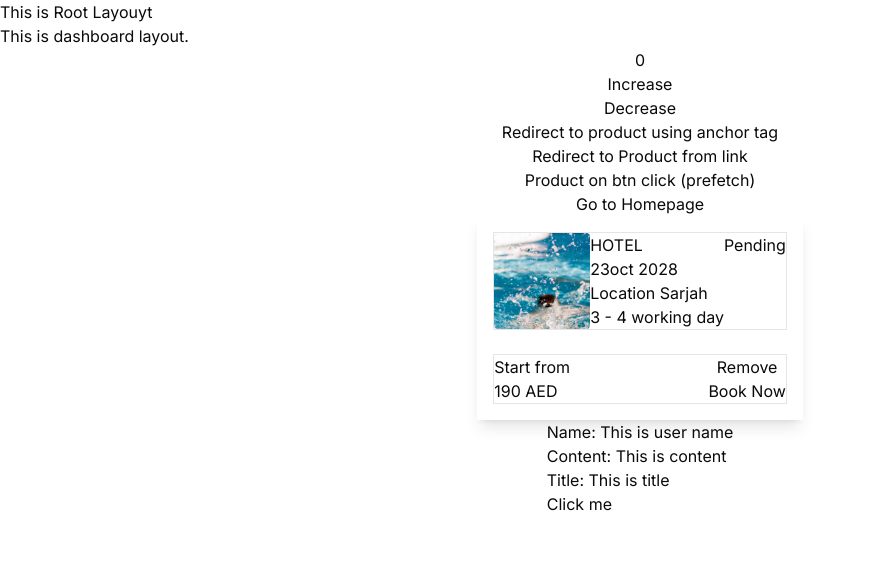
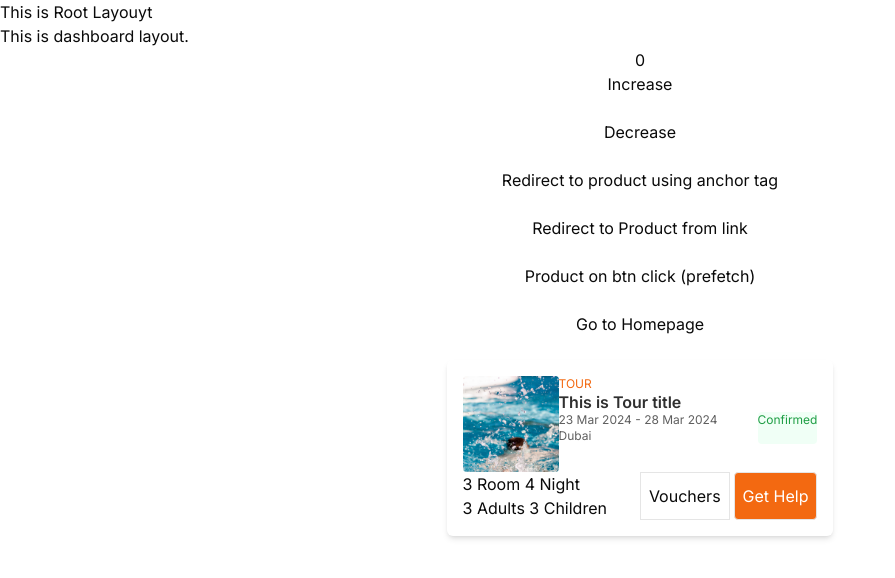
Before and after one commit to mausamtechno/stackblitz-starters-rplyou, a Next.js app: page /dashboard in a window 1280 px wide. Shown: the top 578 px of the page, without its empty margins (0-895 px from the left). Built offline with nearby package versions, Linux system fonts and the light colour scheme.

Commit message:
UI fixes

```diff
--- a/app/components/activity/BottomWrapper.tsx
+++ b/app/components/activity/BottomWrapper.tsx
@@ -32,10 +32,10 @@ const ActionButton = ({
 }: TActionButton) => {
   return (
     <div className="flex gap-x-1">
-      <button className="block py-1 px-2" onClick={handleSecondaryBtnClick}>
+      <button className="block py-1 px-2 border p-3" onClick={handleSecondaryBtnClick}>
         {secondaryBtnText}
       </button>
-      <button className="block py-1 px-2" onClick={handlePrimaryBtnClick}>
+      <button className="block py-1 px-2 bg-orange text-white border rounded p-3" onClick={handlePrimaryBtnClick}>
         {primaryBtnText}
       </button>
     </div>
@@ -88,26 +88,9 @@ const PostTourBookingInfo = ({
       <p>{`${adultCount} Adults ${childrenCount} Children`}</p>
     </div>
   );
-};
-
-type TServiceCardBottomWrapper = {
-  children: ReactNode;
-} & TActionButton;
-
-const ServiceCardBottomWrapper = ({
-  children,
-  ...remainingProps
-}: TServiceCardBottomWrapper) => {
-  return (
-    <div>
-      {children}
-      <ActionButton {...remainingProps} />
-    </div>
-  );
-};
+};;
 
 export {
-  ServiceCardBottomWrapper,
   ActionButton,
   PriceInfo,
   PostHotelBookingInfo,
--- a/app/components/activity/ImageWrapper.tsx
+++ b/app/components/activity/ImageWrapper.tsx
@@ -64,8 +64,8 @@ const ImageAndDescription: FC<TImageAndDescription> = ({
   children,
 }) => {
   return (
-    <div>
-      <Image src={imageURL} alt="image" />
+    <div className="flex">
+      <Image src={imageURL} alt="image" height={100} width={100} className="h-24 w-auto rounded" />
       <div>
         <p className="text-orange text-xs leading-4">{type}</p>
         <p className="text-steelGrey800 font-semibold leading-5">{title}</p>
--- a/app/components/activity/ServiceStatusContainer.tsx
+++ b/app/components/activity/ServiceStatusContainer.tsx
@@ -4,22 +4,22 @@ import { TServiceCard } from "../ServiceCard";
 const ServiceStatus = ({ status }: { status: TServiceCard["status"] }) => {
   const config = {
     Pending: {
-      textColor: "#FF8229",
-      bgColor: "#FFF6F0",
+      textColor: "text-[#FF8229]",
+      bgColor: "bg-[#FFF6F0]",
     },
     Confirmed: {
-      textColor: "#1F9E45",
-      bgColor: "#F0FFF6",
+      textColor: "text-[#1F9E45]",
+      bgColor: "bg-[#F0FFF6]",
     },
     Rejected: {
-      textColor: "#DC232F",
-      bgColor: "#FFF1F0",
+      textColor: "text-[#DC232F]",
+      bgColor: "bg-[#FFF1F0]",
     },
   };
 
   return (
     <p
-      className={`py-1 px-2 text-center text-xs rounded text-${config[status].textColor} bg-${config[status].bgColor}`}
+      className={`text-center text-xs rounded ${config[status].textColor} ${config[status].bgColor}`}
     >
       {status}
     </p>
--- a/app/components/activity/UpdatedServiceCard.tsx
+++ b/app/components/activity/UpdatedServiceCard.tsx
@@ -1,9 +1,9 @@
 import { imageURL, TServiceCard } from "../ServiceCard";
 import {
+  ActionButton,
   PostHotelBookingInfo,
   PostTourBookingInfo,
   PostVisaBookingInfo,
-  ServiceCardBottomWrapper,
 } from "./BottomWrapper";
 import {
   HotelDescription,
@@ -14,7 +14,7 @@ import {
 import { ServiceStatus } from "./ServiceStatusContainer";
 
 type TUpdatedServiceCard = {
-  step: "prebooking" | "postbooking";
+  step: "prebooking" | "postbooking" | "cart";
   serviceType: TServiceCard["type"];
 };
 
@@ -24,7 +24,7 @@ const data: TServiceCard = {
   title: "This is Tour title",
   location: "Dubai",
   eventDate: "22Oct 2025",
-  status: "Pending",
+  status: "Confirmed",
   numberOfDaysToFulfill: "4 days",
 };
 
@@ -69,10 +69,8 @@ const UpdatedServiceCard = ({ step, serviceType }: TUpdatedServiceCard) => {
 
   const renderActionForStatus = ({
     step,
-    status,
   }: {
     step: TUpdatedServiceCard["step"];
-    status: TServiceCard["status"];
   }) => {
     switch (step) {
       case "prebooking":
@@ -110,26 +108,52 @@ const UpdatedServiceCard = ({ step, serviceType }: TUpdatedServiceCard) => {
         return null;
     }
   };
+
+  const renderActionForActionButton = ({
+    step,
+  }: {
+    step: TUpdatedServiceCard["step"];
+  }) => {
+    switch (step) {
+      case "prebooking":
+        return (
+          <ActionButton
+            primaryBtnText="Remove"
+            secondaryBtnText="Book Now"
+            handlePrimaryBtnClick={handlePrimaryBtnClick}
+            handleSecondaryBtnClick={handleSecondaryBtnClick}
+          />
+        );
+      case "postbooking":
+        return (
+          <ActionButton
+            primaryBtnText="Get Help"
+            secondaryBtnText="Vouchers"
+            handlePrimaryBtnClick={handlePrimaryBtnClick}
+            handleSecondaryBtnClick={handleSecondaryBtnClick}
+          />
+        );
+
+      default:
+        break;
+    }
+  };
   const handlePrimaryBtnClick = () => {};
   const handleSecondaryBtnClick = () => {};
 
   return (
     <>
-      <div>
+      <div className="p-4 shadow-md rounded-md">
         <ImageAndDescription imageURL={imageURL} title={title} type={type}>
-          <div className="flex justify-between">
+          <div className="flex justify-between gap-x-10">
             {renderActionForCardDescription({ serviceType })}
-            {renderActionForStatus({ step, status })}
+            {renderActionForStatus({ step })}
           </div>
         </ImageAndDescription>
-        <ServiceCardBottomWrapper
-          primaryBtnText="primary"
-          secondaryBtnText="secondary"
-          handlePrimaryBtnClick={handlePrimaryBtnClick}
-          handleSecondaryBtnClick={handleSecondaryBtnClick}
-        >
+        <div className="flex justify-between">
           {renderActionForPostBookingInfo({ serviceType })}
-        </ServiceCardBottomWrapper>
+          {renderActionForActionButton({ step })}
+        </div>
       </div>
     </>
   );
--- a/app/dashboard/page.tsx
+++ b/app/dashboard/page.tsx
@@ -5,6 +5,7 @@ import { useRouter } from "next/navigation";
 import PostCard from "../components/PostCard";
 import ServiceCard, { imageURL, TServiceCard } from "../components/ServiceCard";
 import { ServiceCardWithoutComposition } from "../components/PostCardWithoutComposition";
+import UpdatedServiceCard from "../components/activity/UpdatedServiceCard";
 
 const data = {
   id: 1,
@@ -36,7 +37,7 @@ const Dashboard = () => {
   };
   console.log("This is Dashboard Page");
   return (
-    <div className="flex flex-col items-center">
+    <div className="flex flex-col items-center space-y-6">
       {count}
       <button onClick={increaseCount}>Increase</button>
       <button onClick={decreaseCount}>Decrease</button>
@@ -53,13 +54,14 @@ const Dashboard = () => {
         <ServiceCard.ActionButton handleClick={handleClick} />
         <ServiceCard.ServiceStatus status="Pending" />
       </ServiceCard> */}
-      <ServiceCardWithoutComposition service={value} />
-      <PostCard post={data}>
+      {/* <ServiceCardWithoutComposition service={value} /> */}
+      {/* <PostCard post={data}>
         <PostCard.Name />
         <PostCard.Content />
         <PostCard.Title />
         <PostCard.Button />
-      </PostCard>
+      </PostCard> */}
+      <UpdatedServiceCard step="postbooking" serviceType="HOTEL" />
     </div>
   );
 };
--- /dev/null
+++ b/app/learn-route/error.tsx
@@ -0,0 +1,5 @@
+const Error = () => {
+  return <div>This is error for learn-route</div>;
+};
+
+export default Error;
--- /dev/null
+++ b/app/learn-route/layout.tsx
@@ -0,0 +1,10 @@
+import { ReactNode } from "react";
+
+const Layout = ({ children }:{ children: ReactNode }) => {
+    return <div>
+        <p>This is learn route Layout</p>
+        { children }
+    </div>
+}
+
+export default Layout
--- /dev/null
+++ b/app/learn-route/not-found.tsx
@@ -0,0 +1,5 @@
+const Notfound = () => {
+  return <p>Page not found</p>;
+};
+
+export default Notfound
--- a/components/ui/dialog.tsx
+++ /dev/null
@@ -1,122 +0,0 @@
-"use client"
-
-import * as React from "react"
-import * as DialogPrimitive from "@radix-ui/react-dialog"
-import { Cross2Icon } from "@radix-ui/react-icons"
-
-import { cn } from "@/lib/utils"
-
-const Dialog = DialogPrimitive.Root
-
-const DialogTrigger = DialogPrimitive.Trigger
-
-const DialogPortal = DialogPrimitive.Portal
-
-const DialogClose = DialogPrimitive.Close
-
-const DialogOverlay = React.forwardRef<
-  React.ElementRef<typeof DialogPrimitive.Overlay>,
-  React.ComponentPropsWithoutRef<typeof DialogPrimitive.Overlay>
->(({ className, ...props }, ref) => (
-  <DialogPrimitive.Overlay
-    ref={ref}
-    className={cn(
-      "fixed inset-0 z-50 bg-black/80  data-[state=open]:animate-in data-[state=closed]:animate-out data-[state=closed]:fade-out-0 data-[state=open]:fade-in-0",
-      className
-    )}
-    {...props}
-  />
-))
-DialogOverlay.displayName = DialogPrimitive.Overlay.displayName
-
-const DialogContent = React.forwardRef<
-  React.ElementRef<typeof DialogPrimitive.Content>,
-  React.ComponentPropsWithoutRef<typeof DialogPrimitive.Content>
->(({ className, children, ...props }, ref) => (
-  <DialogPortal>
-    <DialogOverlay />
-    <DialogPrimitive.Content
-      ref={ref}
-      className={cn(
-        "fixed left-[50%] top-[50%] z-50 grid w-full max-w-lg translate-x-[-50%] translate-y-[-50%] gap-4 border bg-background p-6 shadow-lg duration-200 data-[state=open]:animate-in data-[state=closed]:animate-out data-[state=closed]:fade-out-0 data-[state=open]:fade-in-0 data-[state=closed]:zoom-out-95 data-[state=open]:zoom-in-95 data-[state=closed]:slide-out-to-left-1/2 data-[state=closed]:slide-out-to-top-[48%] data-[state=open]:slide-in-from-left-1/2 data-[state=open]:slide-in-from-top-[48%] sm:rounded-lg",
-        className
-      )}
-      {...props}
-    >
-      {children}
-      <DialogPrimitive.Close className="absolute right-4 top-4 rounded-sm opacity-70 ring-offset-background transition-opacity hover:opacity-100 focus:outline-none focus:ring-2 focus:ring-ring focus:ring-offset-2 disabled:pointer-events-none data-[state=open]:bg-accent data-[state=open]:text-muted-foreground">
-        <Cross2Icon className="h-4 w-4" />
-        <span className="sr-only">Close</span>
-      </DialogPrimitive.Close>
-    </DialogPrimitive.Content>
-  </DialogPortal>
-))
-DialogContent.displayName = DialogPrimitive.Content.displayName
-
-const DialogHeader = ({
-  className,
-  ...props
-}: React.HTMLAttributes<HTMLDivElement>) => (
-  <div
-    className={cn(
-      "flex flex-col space-y-1.5 text-center sm:text-left",
-      className
-    )}
-    {...props}
-  />
-)
-DialogHeader.displayName = "DialogHeader"
-
-const DialogFooter = ({
-  className,
-  ...props
-}: React.HTMLAttributes<HTMLDivElement>) => (
-  <div
-    className={cn(
-      "flex flex-col-reverse sm:flex-row sm:justify-end sm:space-x-2",
-      className
-    )}
-    {...props}
-  />
-)
-DialogFooter.displayName = "DialogFooter"
-
-const DialogTitle = React.forwardRef<
-  React.ElementRef<typeof DialogPrimitive.Title>,
-  React.ComponentPropsWithoutRef<typeof DialogPrimitive.Title>
->(({ className, ...props }, ref) => (
-  <DialogPrimitive.Title
-    ref={ref}
-    className={cn(
-      "text-lg font-semibold leading-none tracking-tight",
-      className
-    )}
-    {...props}
-  />
-))
-DialogTitle.displayName = DialogPrimitive.Title.displayName
-
-const DialogDescription = React.forwardRef<
-  React.ElementRef<typeof DialogPrimitive.Description>,
-  React.ComponentPropsWithoutRef<typeof DialogPrimitive.Description>
->(({ className, ...props }, ref) => (
-  <DialogPrimitive.Description
-    ref={ref}
-    className={cn("text-sm text-muted-foreground", className)}
-    {...props}
-  />
-))
-DialogDescription.displayName = DialogPrimitive.Description.displayName
-
-export {
-  Dialog,
-  DialogPortal,
-  DialogOverlay,
-  DialogTrigger,
-  DialogClose,
-  DialogContent,
-  DialogHeader,
-  DialogFooter,
-  DialogTitle,
-  DialogDescription,
-}
```
Also changed, not shown: app/components/activity/PreBookingServiceCard.tsx (added), app/learn-route/loading.tsx (added), app/learn-route/page.tsx (added).
